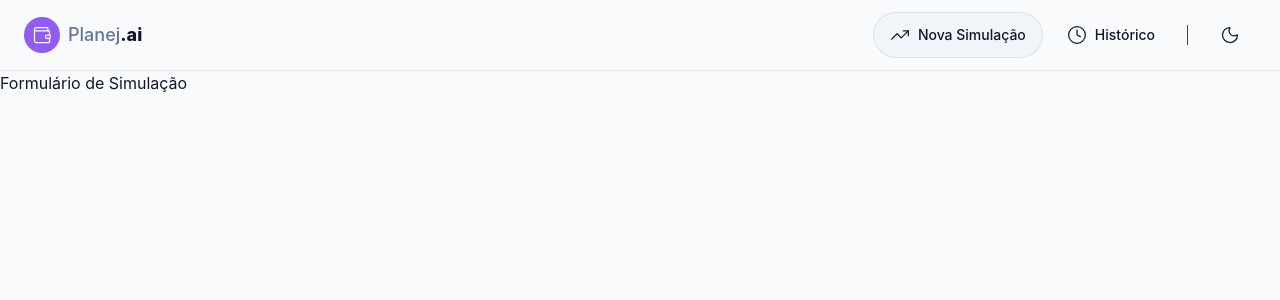
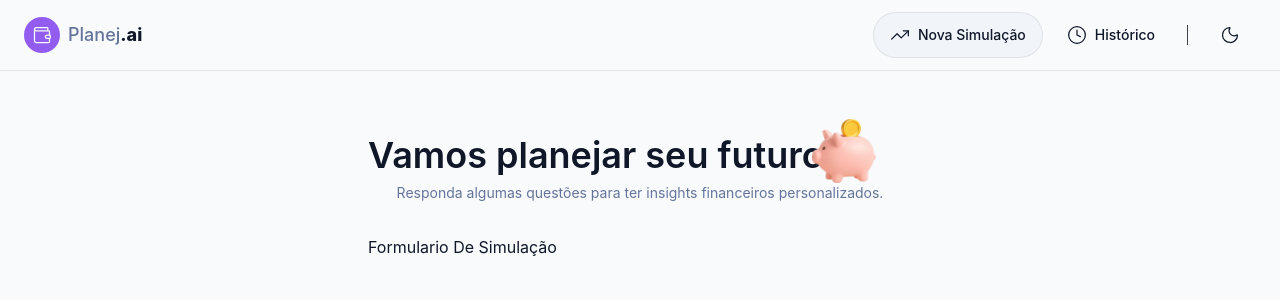
Before and after one commit to Otaviocuriel/dio-ai-react-frontend, a React (Vite) app in the folder planejaIA/: page / in a window 1280 px wide. Shown: the top 300 px of the page. Built offline with nearby package versions, Linux system fonts and the light colour scheme.

Commit message:
feat: Criando a página inicial do formulário de simulação

```diff
--- /dev/null
+++ b/planejaIA/src/components/features/Simulation/Form.tsx
@@ -0,0 +1,9 @@
+export function SimulationForm (){
+    return (
+        <div>
+            <h1>
+                Formulario De Simulação
+            </h1>
+        </div>
+    )
+}
--- /dev/null
+++ b/planejaIA/src/components/features/Simulation/Hero.tsx
@@ -0,0 +1,22 @@
+import PiggyBankImage from '@/assets/images/piggy-bank.png'
+
+export function SimulationHero() {
+  return (
+    <div className="mb-8 text-center">
+      <div className="flex flex-col items-center sm:flex-row">
+        <h1 className="text-foreground text-3xl font-semibold sm:text-4xl">
+          Vamos planejar seu futuro
+        </h1>
+        <img
+          src={PiggyBankImage}
+          alt=""
+          aria-hidden="true"
+          className="h-16 w-16 sm:-mt-2 sm:-ml-3"
+        />
+      </div>
+      <p className="text-muted-foreground text-sm">
+        Responda algumas questões para ter insights financeiros personalizados.
+      </p>
+    </div>
+  )
+}
--- /dev/null
+++ b/planejaIA/src/pages/SimulationFormPage.tsx
@@ -0,0 +1,11 @@
+import { SimulationForm } from "@/components/features/Simulation/Form"
+import { SimulationHero } from "@/components/features/Simulation/Hero"
+
+export function SimulationFormPage () {
+    return (
+        <main className="mx-auto max-w-xl px-4 py-10 sm:py-14">
+            <SimulationHero />
+            <SimulationForm />
+        </main>
+    )
+}
--- a/planejaIA/src/router.tsx
+++ b/planejaIA/src/router.tsx
@@ -1,5 +1,6 @@
 import { createBrowserRouter } from 'react-router-dom'
 import { RootLayout } from './components/layout/RootLayout'
+import { SimulationFormPage } from './pages/SimulationFormPage'
 
 export const router = createBrowserRouter([
   {
@@ -9,7 +10,7 @@
         path: '/',
         element: (
           <>
-            <h1>Formulário de Simulação</h1>
+            <SimulationFormPage />
           </>
         ),
       },
```
Also changed, not shown: planejaIA/src/assets/images/piggy-bank.png (added).
